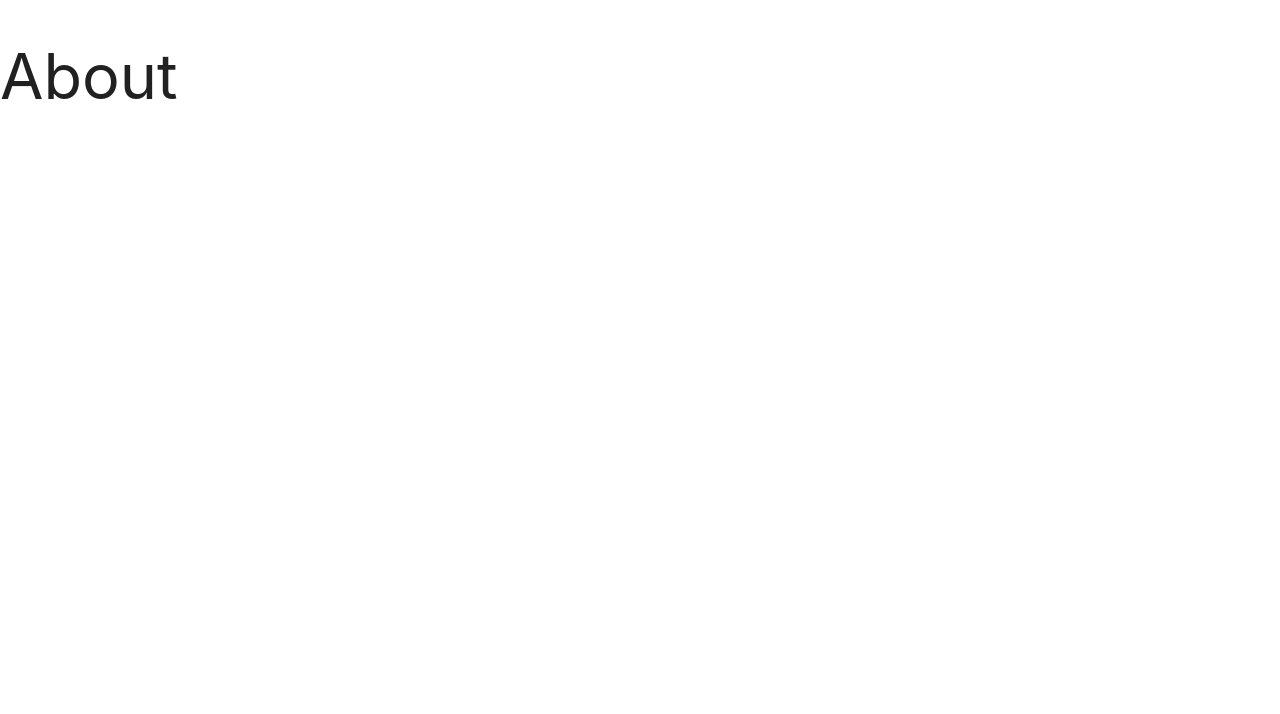
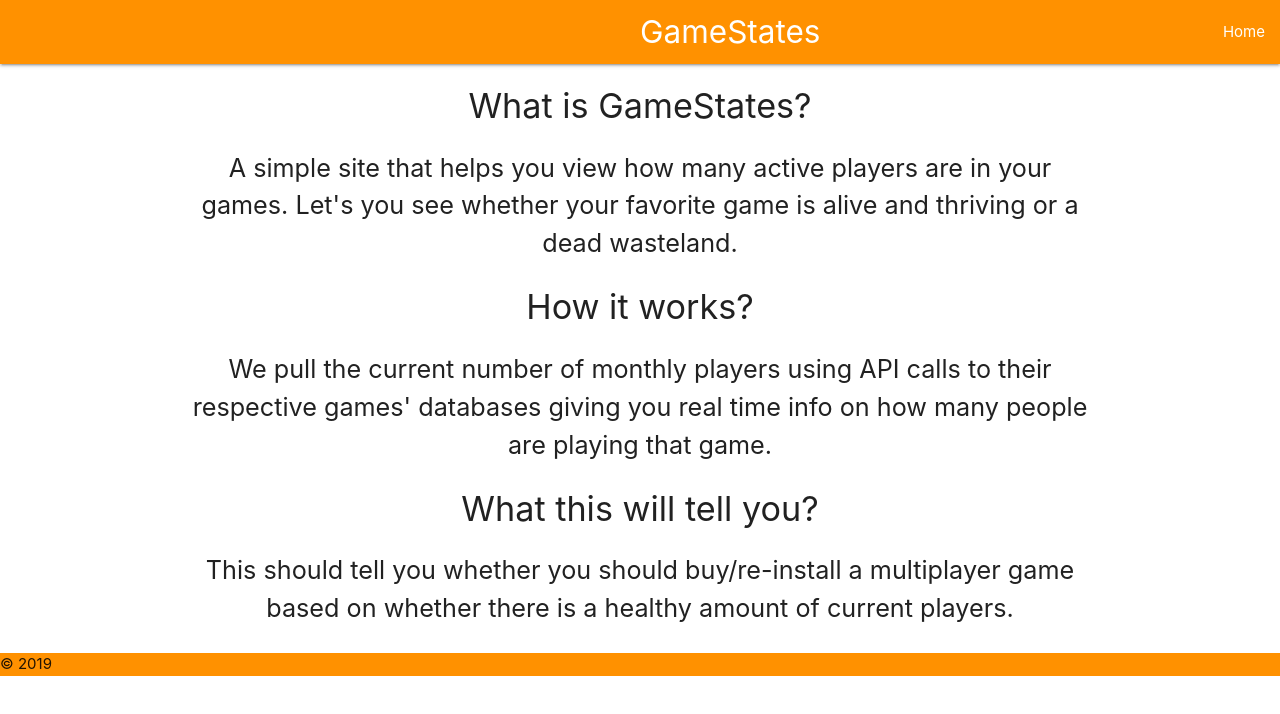
Before and after one commit to srtalaie/gameStates, a website: page public/about.html in a window 1280 px wide. Drawn offline with nearby package versions, Linux system fonts and the light colour scheme.

Commit message:
Added about page and fixed footer and css to routes

```diff
--- a/public/about.html
+++ b/public/about.html
@@ -7,7 +7,50 @@
     <meta name="viewport" content="width=device-width, initial-scale=1">
     <link rel="stylesheet" href="https://cdnjs.cloudflare.com/ajax/libs/materialize/1.0.0/css/materialize.min.css">
     <link href="https://fonts.googleapis.com/icon?family=Material+Icons" rel="stylesheet">
+    <link rel="stylesheet" type="text/css" href="/style">
 </head>
 <body>
-    <h1>About</h1>
+    <nav>
+        <div class="nav-wrapper orange accent-3 center-align">
+            <a href="/" class="brand-logo" >GameStates</a>
+            <a href="#" data-target="mobile" class="sidenav-trigger"><i class="material-icons">menu</i></a>
+            <ul class="right hide-on-med-and-down">
+            <li><a href="/">Home</a></li>
+            </ul>
+        </div>
+    </nav>
+    <!-- Mobile menu -->
+    <ul class="sidenav" id="mobile">
+        <li><a href="/">Home</a></li>
+    </ul>
+    <div class="container">
+        <div class="col s12 center-align flow-text">
+            <h4>What is GameStates?</h4>
+            <p>A simple site that helps you view how many active players are in your games. Let's you see whether your favorite game is alive and thriving or a dead wasteland. </p>
+            <h4>How it works?</h4>
+            <p>We pull the current number of monthly players using API calls to their respective games' databases giving you real time info on how many people are playing that game.</p>
+            <h4>What this will tell you?</h4>
+            <p>This should tell you whether you should buy/re-install a multiplayer game based on whether there is a healthy amount of current players.</p>
+        </div>
+    </div>
+    <footer class="footer orange accent-3">
+        <p id='date'></p>
+    </footer>
+
+    <script src="https://code.jquery.com/jquery-3.3.1.js" integrity="sha256-2Kok7MbOyxpgUVvAk/HJ2jigOSYS2auK4Pfzbm7uH60=" crossorigin="anonymous"></script>
+    <script src="https://cdnjs.cloudflare.com/ajax/libs/materialize/1.0.0/js/materialize.min.js"></script>
+    <script src="https://cdnjs.cloudflare.com/ajax/libs/Chart.js/2.7.3/Chart.bundle.js" integrity="sha256-o8aByMEvaNTcBsw94EfRLbBrJBI+c3mjna/j4LrfyJ8=" crossorigin="anonymous"></script>
+    <script>
+        $(document).ready(function(){
+            //Get date for copyright at the bottom
+            date = new Date();
+
+            $('#date').html(`&copy;
+                ${date.getFullYear()}
+            `)
+
+            $('.sidenav').sidenav();
+
+        });
+    </script>
 </body>
--- /dev/null
+++ b/public/css/style.css
@@ -0,0 +1,10 @@
+.footer {
+    position: fixed;
+    bottom: 0;
+    display: flex;
+    justify-content: center;
+    align-items: center;
+    height: 25px;
+    width: 100%;
+    box-shadow: 0 -1px 1px 1px rgba(0,0,0,.3);
+  }
--- a/routes/html-routes.js
+++ b/routes/html-routes.js
@@ -10,4 +10,8 @@ module.exports =
             res.sendFile(path.join(__dirname, "../public/about.html"));
         });
 
+        app.get("/style", function(req, res) {
+            res.sendFile(path.join(__dirname, "../public/css/style.css"))
+        });
+
 };
```
Also changed, not shown: public/index.html (+20 -4 lines).
